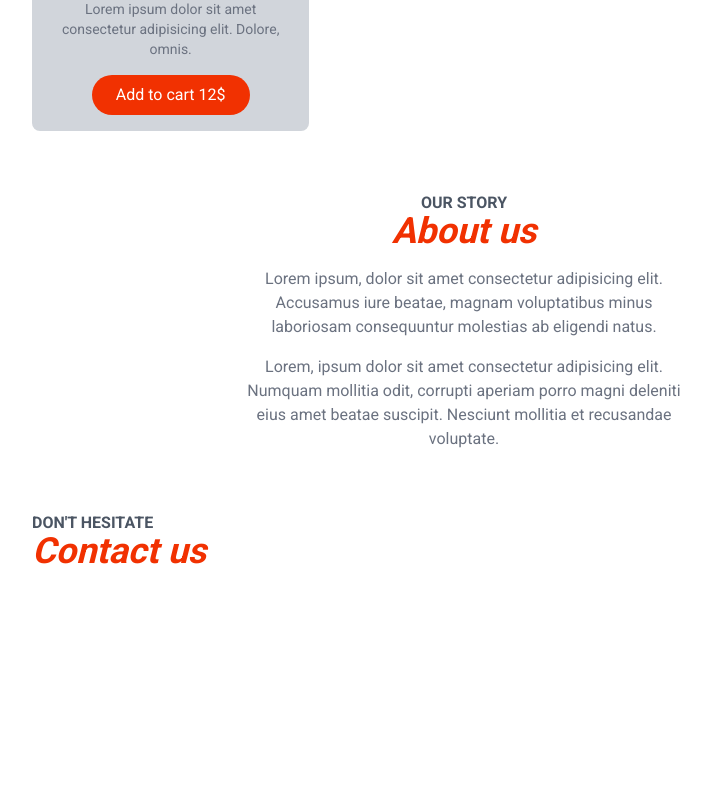
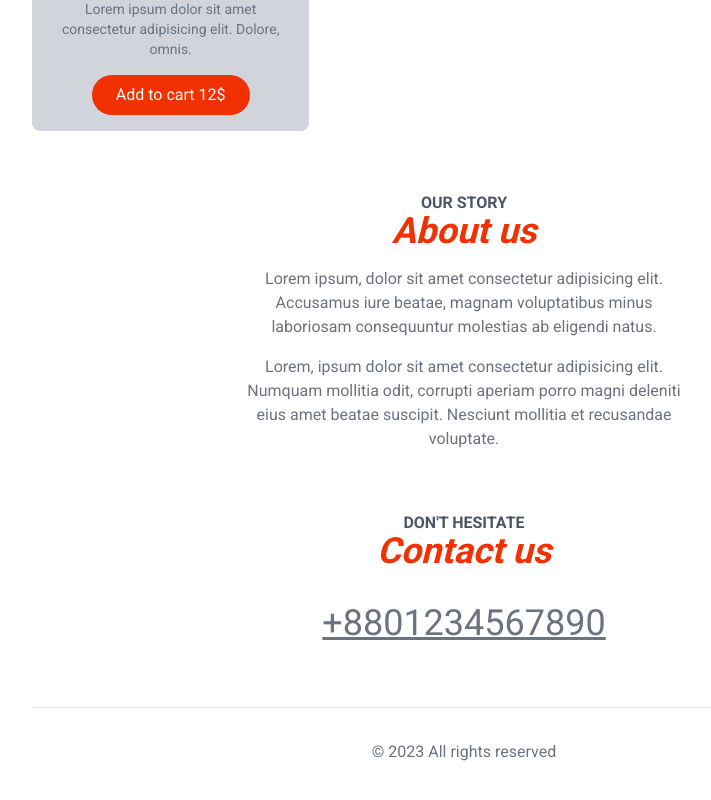
Before and after one commit to marufsiddique01/buy-sell-demo, a Next.js app: page / in a window 1280 px wide. Shown: the part 1321-2121 px from the top of the page, without its empty margins (176-887 px from the left). Before the commit the page ends 1908 px from the top, so only its background shows below. Built offline with nearby package versions, Linux system fonts and the light colour scheme.

Commit message:
home page fixed

```diff
--- a/src/app/page.js
+++ b/src/app/page.js
@@ -18,9 +18,15 @@ export default function Home() {
           </p>
         </div>
       </section>
-      <section>
+      <section className='text-center my-16'>
         <SectionHeaders subHeader={"Don't hesitate"} mainHeader={'Contact us'} />
+        <div className='mt-8'>
+          <a className='text-4xl underline text-gray-500' href='tel:+8801234567890'>
+            +8801234567890
+          </a>
+        </div>
       </section>
+      <footer className='text-center border-t p-8 text-gray-500 mt-16'>&copy; 2023 All rights reserved</footer>
     </>
   )
 }
```
